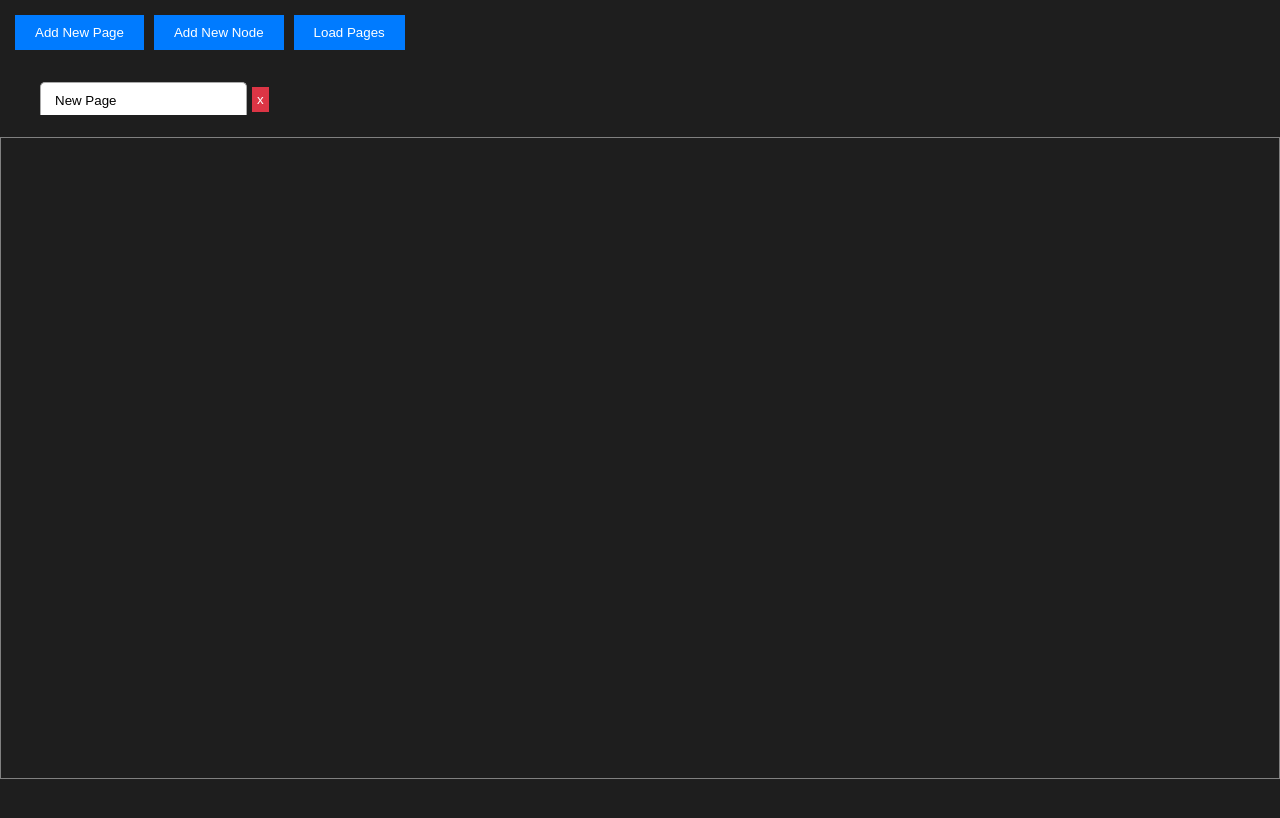
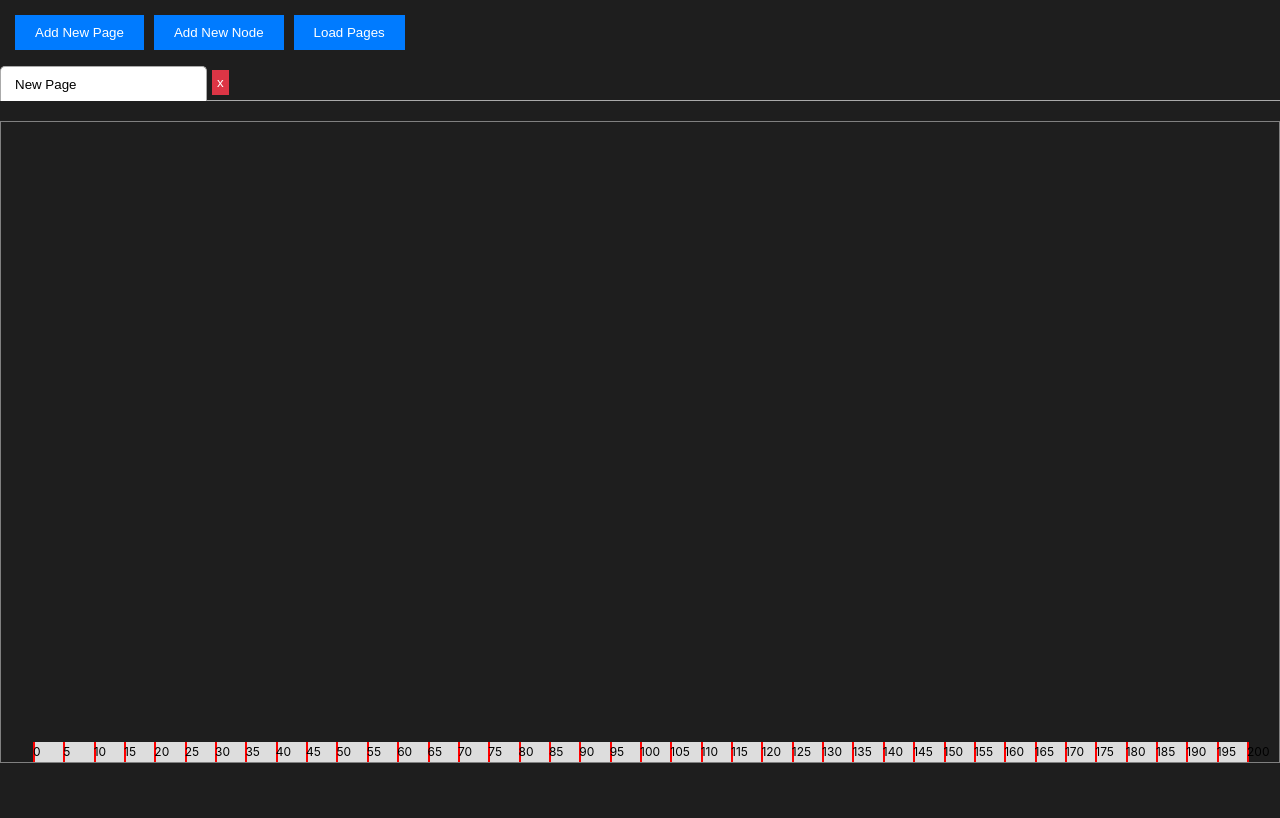
Before and after one commit to sdubois777/passive-tree-builder, a React (Vite) app: page / in a window 1280 px wide. Both pictures are taken after a click on the button "Add New Page". Shown: the top 818 px of the page. Built offline with nearby package versions, Linux system fonts and the light colour scheme.

Commit message:
progress bar and styling changes

```diff
--- a/src/components/Node.tsx
+++ b/src/components/Node.tsx
@@ -10,6 +10,7 @@ interface NodeProps {
   onLeave: () => void;
   onAddPoint: () => void;
   onRemovePoint: () => void;
+  isLocked?: boolean;
 }
 
 const NodeComponent: React.FC<NodeProps> = ({
--- /dev/null
+++ b/src/components/ProgressBar.tsx
@@ -0,0 +1,25 @@
+import React from 'react';
+import '../styles.css';
+
+interface ProgressBarProps {
+  totalPoints: number;
+  breakpoints: number[];
+  onDoubleClick: () => void;
+}
+
+const ProgressBar: React.FC<ProgressBarProps> = ({ totalPoints, breakpoints, onDoubleClick }) => {
+  const progressPercentage = (totalPoints / (breakpoints[breakpoints.length - 1] || 1)) * 100;
+
+  return (
+    <div className="progress-bar-container" onDoubleClick={onDoubleClick}>
+      <div className="progress-bar" style={{ width: `${progressPercentage}%` }} />
+      {breakpoints.map((point, index) => (
+        <div key={index} className="breakpoint" style={{ left: `${(point / (breakpoints[breakpoints.length - 1] || 1)) * 100}%` }}>
+          {point}
+        </div>
+      ))}
+    </div>
+  );
+};
+
+export default ProgressBar;
--- a/src/components/TreeManager.tsx
+++ b/src/components/TreeManager.tsx
@@ -8,7 +8,7 @@ import { Tab, Tabs, TabList, TabPanel } from 'react-tabs';
 import 'react-tabs/style/react-tabs.css';
 import '../styles.css';
 
-const DEFAULT_IMAGE_URL = 'https://via.placeholder.com/50'; // Replace with your default image URL
+const DEFAULT_IMAGE_URL = 'https://via.placeholder.com/50';
 
 const TreeManager: React.FC = () => {
   const [state, setState] = useState<AppState>({
@@ -19,12 +19,13 @@ const TreeManager: React.FC = () => {
   const [editingNode, setEditingNode] = useState<Node | null>(null);
   const [tabIndex, setTabIndex] = useState<number>(0);
   const [cursorPosition, setCursorPosition] = useState<{ x: number, y: number }>({ x: 0, y: 0 });
-
-  const handleMouseMove = (e: MouseEvent) => {
-    setCursorPosition({ x: e.clientX, y: e.clientY });
-  };
+  const [breakpoint, setBreakpoint] = useState<number>(5); // Single input for breakpoints
 
   useEffect(() => {
+    const handleMouseMove = (e: MouseEvent) => {
+      setCursorPosition({ x: e.clientX, y: e.clientY });
+    };
+
     window.addEventListener('mousemove', handleMouseMove);
     return () => {
       window.removeEventListener('mousemove', handleMouseMove);
@@ -56,9 +57,9 @@ const TreeManager: React.FC = () => {
       x: 0,
       y: 0,
       description: '',
-      image: DEFAULT_IMAGE_URL, // Assign default image
-      maxPoints: 5, // Default max points
-      pointsAssigned: 0, // Default assigned points
+      image: DEFAULT_IMAGE_URL,
+      maxPoints: 5,
+      pointsAssigned: 0,
     });
   };
 
@@ -193,6 +194,11 @@ const TreeManager: React.FC = () => {
     }));
   };
 
+  const handleDoubleClickProgressBar = () => {
+    const newBreakpoint = parseInt(prompt('Enter breakpoint value', breakpoint.toString()) || breakpoint.toString(), 10);
+    setBreakpoint(newBreakpoint);
+  };
+
   return (
     <div className="tree-manager">
       <div className="button-container">
@@ -201,9 +207,9 @@ const TreeManager: React.FC = () => {
         <button onClick={loadTreePages}>Load Pages</button>
       </div>
       <Tabs selectedIndex={tabIndex} onSelect={handleSelect}>
-        <TabList className="tab-list">
+        <TabList>
           {state.treePages.map((page, index) => (
-            <>
+            <React.Fragment key={page.id}>
               <Tab>
                 <input
                   type="text"
@@ -213,25 +219,35 @@ const TreeManager: React.FC = () => {
                 />
               </Tab>
               <button className="delete-tab-button" onClick={() => deletePage(page.id)}>x</button>
-            </>
+            </React.Fragment>
           ))}
         </TabList>
         {state.treePages.map((page) => (
           <TabPanel key={page.id} className="tab-panel">
             <TreePageComponent
               page={page}
+              breakpoint={breakpoint}
               onNodeClick={setEditingNode}
               onNodeMove={handleNodeMove}
               onNodeHover={setHoveredNode}
               onNodeLeave={() => setHoveredNode(null)}
               onAddPoint={handleAddPoint}
               onRemovePoint={handleRemovePoint}
+              onDoubleClickProgressBar={handleDoubleClickProgressBar}
             />
           </TabPanel>
         ))}
       </Tabs>
-      <NodeEditor node={editingNode} onSave={handleNodeSave} onDelete={deleteNode} />
-      <NodeDescription node={hoveredNode} cursorPosition={cursorPosition} />
+      {editingNode && (
+        <NodeEditor
+          node={editingNode}
+          onSave={handleNodeSave}
+          onDelete={deleteNode}
+        />
+      )}
+      {hoveredNode && (
+        <NodeDescription node={hoveredNode} cursorPosition={cursorPosition} />
+      )}
     </div>
   );
 };
--- a/src/components/TreePage.tsx
+++ b/src/components/TreePage.tsx
@@ -1,37 +1,50 @@
-import React from 'react';
+import React, { useRef } from 'react';
 import { TreePage, Node } from '../models/models';
 import NodeComponent from './Node';
+import ProgressBar from './ProgressBar';
 import '../styles.css';
 
 interface TreePageComponentProps {
   page: TreePage;
+  breakpoint: number;
   onNodeClick: (node: Node) => void;
   onNodeMove: (id: string, x: number, y: number) => void;
   onNodeHover: (node: Node) => void;
   onNodeLeave: () => void;
   onAddPoint: (nodeId: string) => void;
   onRemovePoint: (nodeId: string) => void;
+  onDoubleClickProgressBar: () => void;
 }
 
 const TreePageComponent: React.FC<TreePageComponentProps> = ({
   page,
+  breakpoint,
   onNodeClick,
   onNodeMove,
   onNodeHover,
   onNodeLeave,
   onAddPoint,
   onRemovePoint,
+  onDoubleClickProgressBar,
 }) => {
-  console.log('Rendering TreePageComponent with nodes:', page.nodes);
+  const treePageRef = useRef<HTMLDivElement>(null);
+
+  const handleDragEnd = (x: number, y: number, id: string) => {
+    onNodeMove(id, x, y);
+  };
+
+  const totalPoints = page.nodes.reduce((acc, node) => acc + (node.pointsAssigned || 0), 0);
+  const breakpoints = Array.from({ length: Math.ceil(200 / breakpoint + 1) }, (_, i) => i * breakpoint);
 
   return (
-    <div className="tree-page">
+    <div className="tree-page" ref={treePageRef}>
+      <div className="tree-page-content">
         {page.nodes.map((node) => (
           <NodeComponent
             key={node.id}
             node={node}
             onClick={() => onNodeClick(node)}
-          onMove={(x, y) => onNodeMove(node.id, x, y)}
+            onMove={(x, y) => handleDragEnd(x, y, node.id)}
             onHover={() => onNodeHover(node)}
             onLeave={onNodeLeave}
             onAddPoint={() => onAddPoint(node.id)}
@@ -39,6 +52,12 @@ const TreePageComponent: React.FC<TreePageComponentProps> = ({
           />
         ))}
       </div>
+      <ProgressBar
+        totalPoints={totalPoints}
+        breakpoints={breakpoints}
+        onDoubleClick={onDoubleClickProgressBar}
+      />
+    </div>
   );
 };
 
```
Lines whose indentation alone changed are shown as unchanged.
